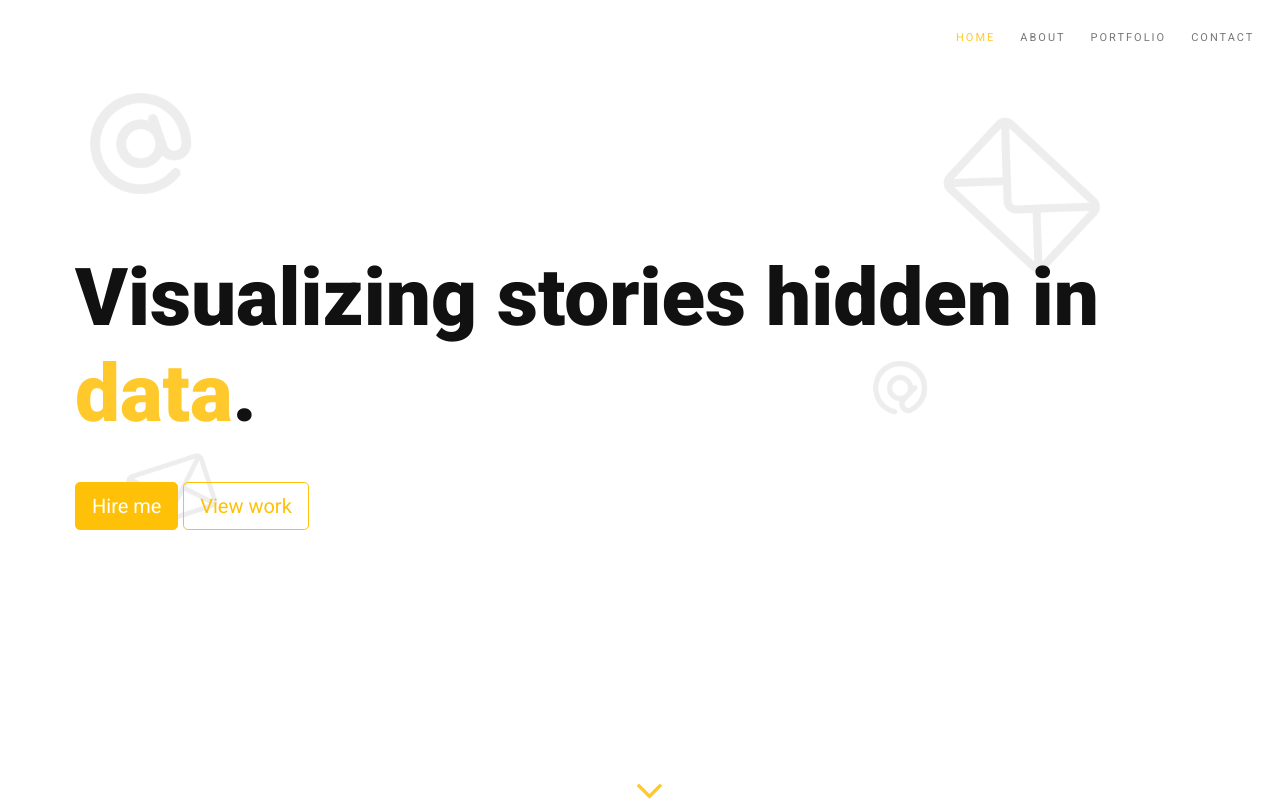
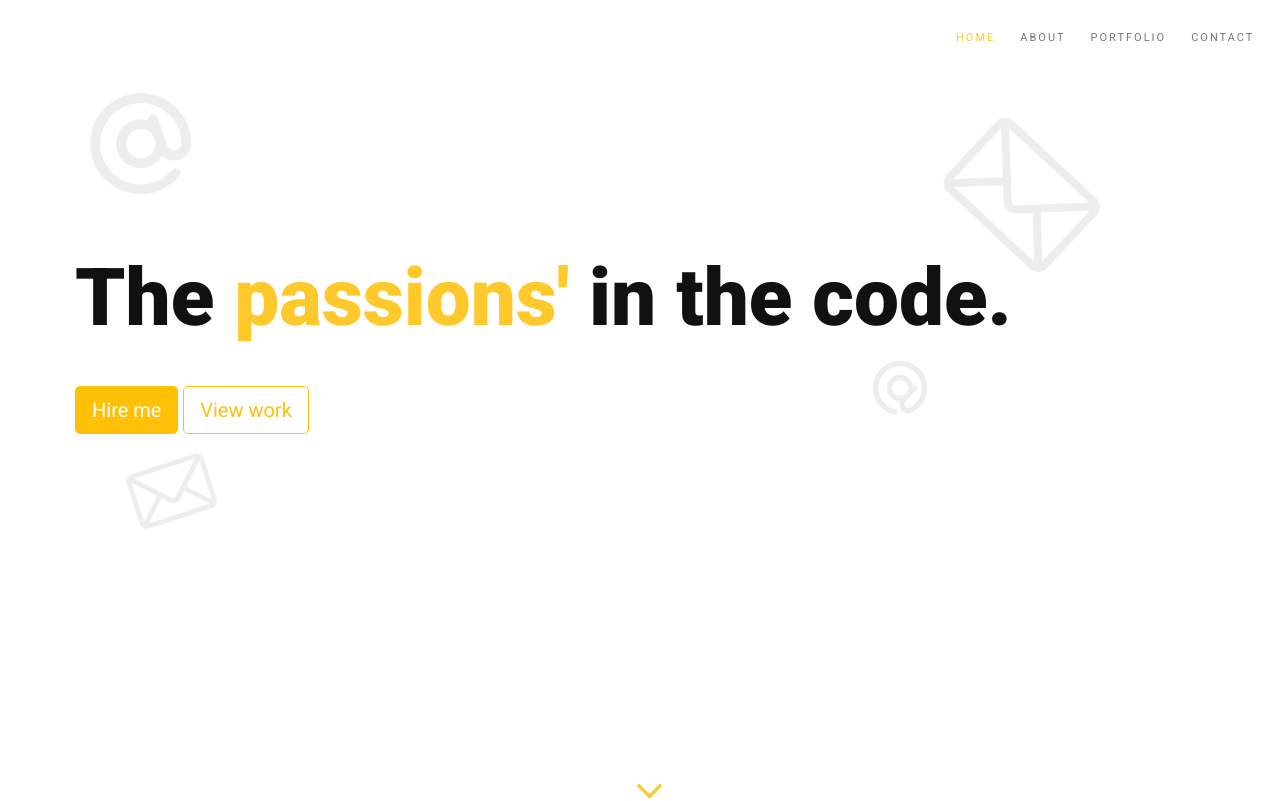
Before and after one commit to darrylrachel/frontend-portfolio, a plain HTML site: page index.html in a window 1280 px wide. Shown: the top 801 px of the page. Drawn offline with Linux system fonts and the light colour scheme.

Commit message:
Update index.html

```diff
--- a/index.html
+++ b/index.html
@@ -67,7 +67,7 @@
                 <section class="home-section parallax-2" data-background="/images/email-dev.png" id="home">
                     <div class="js-height-full container container-fluid">
 						<div class="jumbotron">
-							<h1 class="display-1 greeting">Visualizing stories hidden in <span style="color: #FFC92C;">data</span>.</h1>
+							<h1 class="display-1 greeting">The <span style="color: #FFC92C;">passions'</span> in the code.</h1>
 							<p class="lead clearlist scroll-nav local-scroll cta-btn-group">
 								<a class="btn btn-warning btn-lg" href="https://www.linkedin.com/in/darrylrachel/" role="button">Hire me</a>
 								<a class="btn btn-outline-warning btn-lg" href="#portfolio" role="button">View work</a>
```
